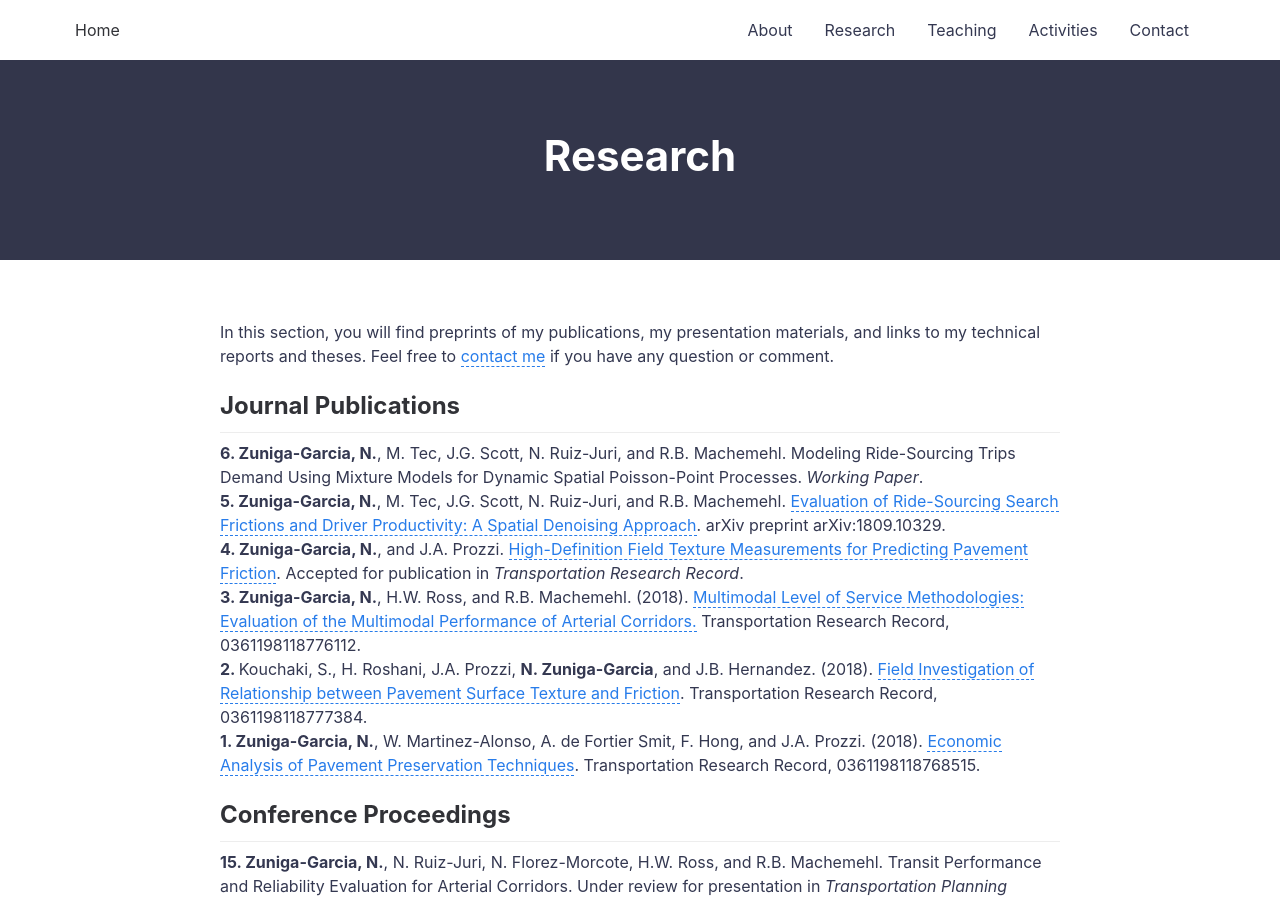
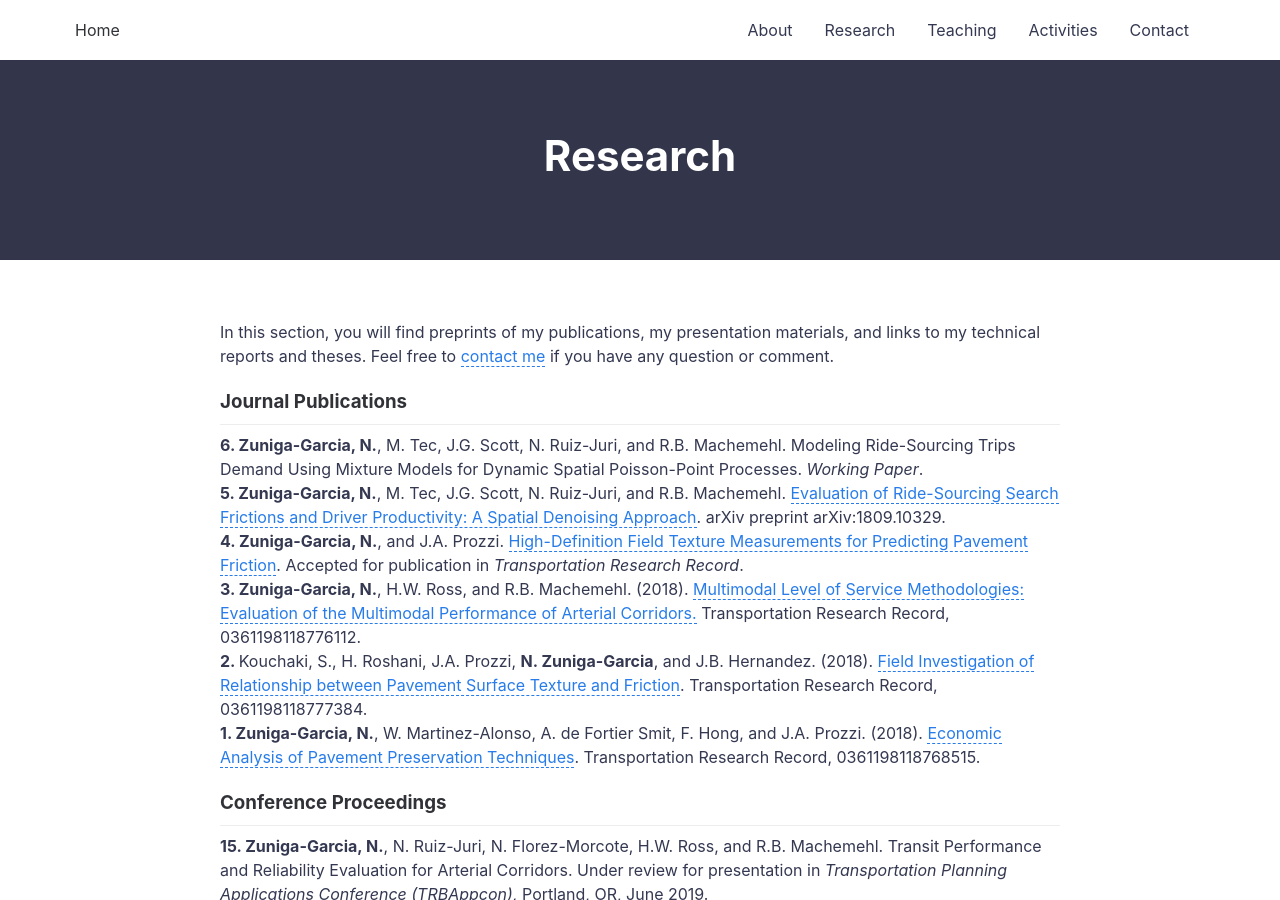
Before and after one commit to nzunigag/nzunigag.github.io, a Jekyll site: the page built from research.md, in a window 1280 px wide and 900 px high. Built offline with Jekyll 4.4.1, drawn with Linux system fonts in a browser that asks for light colours.

```diff
--- a/research.md
+++ b/research.md
@@ -6,7 +6,7 @@ permalink: /research/
 
 In this section, you will find preprints of my publications, my presentation materials, and links to my technical reports and theses. Feel free to <a href="https://nzunigag.github.io/contact/">contact me</a> if you have any question or comment.
 
-## Journal Publications
+### Journal Publications
 ___
 <b>6. Zuniga-Garcia, N.</b>, M. Tec, J.G. Scott, N. Ruiz-Juri, and R.B. Machemehl. Modeling Ride-Sourcing Trips Demand Using Mixture Models for Dynamic Spatial Poisson-Point Processes. <i> Working Paper</i>.
 <br>
@@ -21,7 +21,7 @@ ___
 <b>1. Zuniga-Garcia, N.</b>, W. Martinez-Alonso, A. de Fortier Smit, F. Hong, and J.A. Prozzi. (2018). [Economic Analysis of Pavement Preservation Techniques](../research/pub/2018_LCCA.pdf). Transportation Research Record, 0361198118768515.
 
 
-## Conference Proceedings
+### Conference Proceedings
 ___
 <b>15. Zuniga-Garcia, N.</b>, N. Ruiz-Juri, N. Florez-Morcote, H.W. Ross, and R.B. Machemehl. Transit Performance and Reliability Evaluation for Arterial Corridors.  Under review for presentation in <i>Transportation Planning Applications Conference (TRBAppcon),</i> Portland, OR, June 2019.
 <br>
@@ -54,7 +54,7 @@ ___
 <b>1. Zuniga-Garcia, N.</b>, and F. Elizondo-Arrieta (2013). [Propuesta de una metodología para la evaluación del desempeño de tratamientos superficiales en laboratorio](../research/pres/2013_TS.pdf). XVII Congreso Ibero Latinoamericano del Asfalto (CILA), Antigua, Guatemala, November 2013.
 
 
-## Technical Reports
+### Technical Reports
 ___
 <b>3. Zuniga-Garcia, N.</b> and J.A. Prozzi. (2016). [Contribution of Micro- and Macro-Texture for Predicting Friction on Pavement Surfaces](../research/rep/2016_Friction.pdf). Center for Highway Pavement Preservation (CHPP) Report UTA No. 3-2016.
 <br>
@@ -63,7 +63,7 @@ ___
 <b>1.</b> Pujol-Mesalles, R., J. Agueros-Velverde, and <b> N. Zuniga-Garcia </b> (2014). [Elaboración de auditorías de demanda y cálculo de parámetros operativos del servicio de transporte remunerado de personas, modalidad autobús - Interlineas](../research/rep/2014_Aresep.pdf). Report prepared for  Autoridad Reguladora de Servicios Públicos (ARESEP), San José, Costa Rica.
 
 
-## Theses
+### Theses
 ____
 
 <b>3. Zuniga-Garcia, N.</b> (2018). [Spatial Pricing Empirical Evaluation of Ride-Sourcing
@@ -74,6 +74,6 @@ Trips Using the Graph-Fused Lasso for Total Variation Denoising](../research/the
 <b>1. Zuniga-Garcia, N.</b> (2012). [Propuesta de una metodología para la evaluación del desempeño de tratamientos superficiales en laboratorio](../research/thes/2012_Tesis.pdf) (Licentiate's Thesis). University of Costa Rica, San José, Costa Rica.
 
 
-## Magazine Publications
+### Magazine Publications
 ____
 <b>1. Zuniga-Garcia, N.</b> and J.A. Prozzi. (2018, Sept). [Análisis probabilístico del costo del ciclo de vida de técnicas de preservación de pavimentos](../research/mag/2018_CCV.pdf). Revista Asfalto y Pavimentación, VIII (30), 23-31.
```
